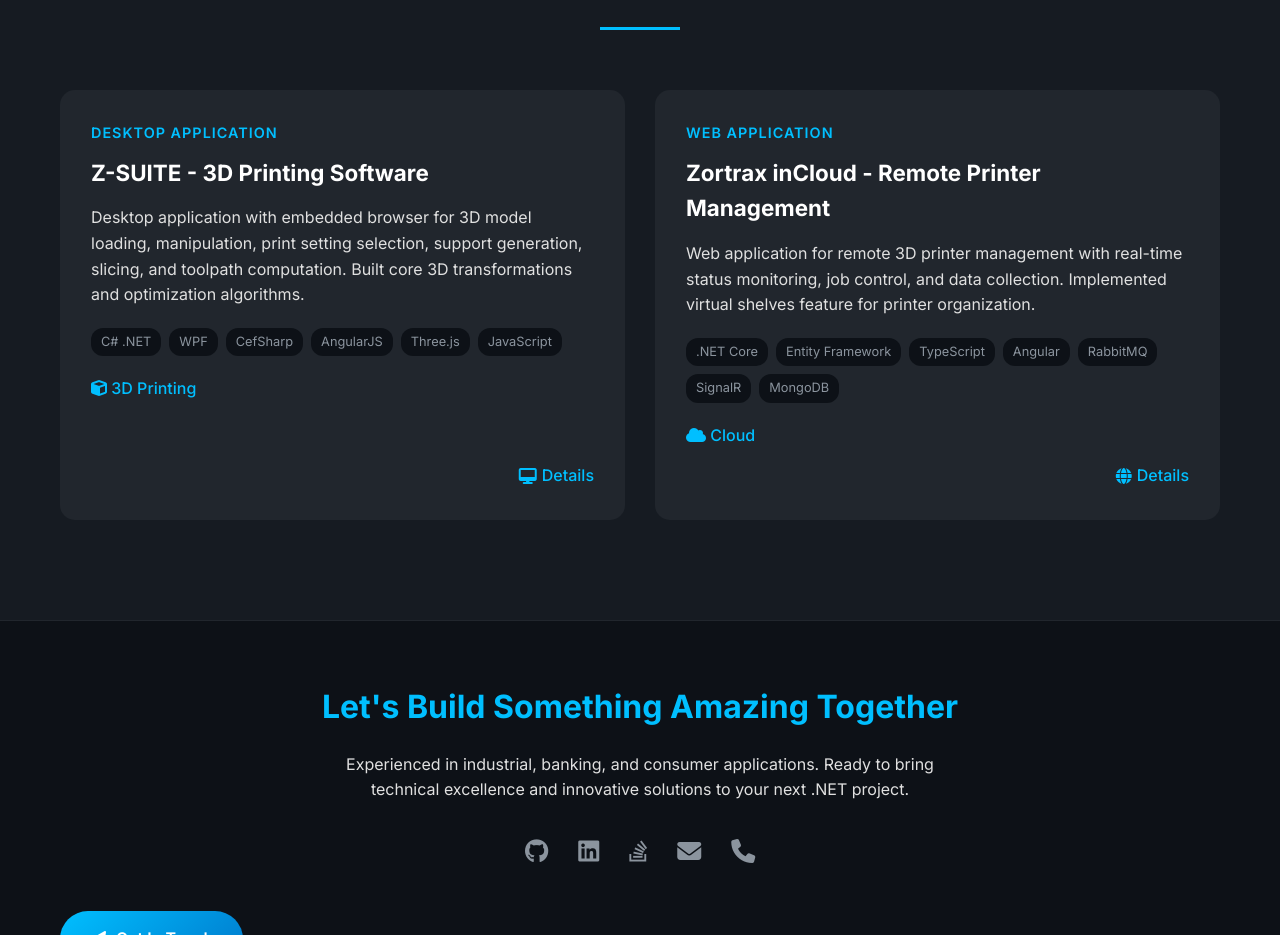
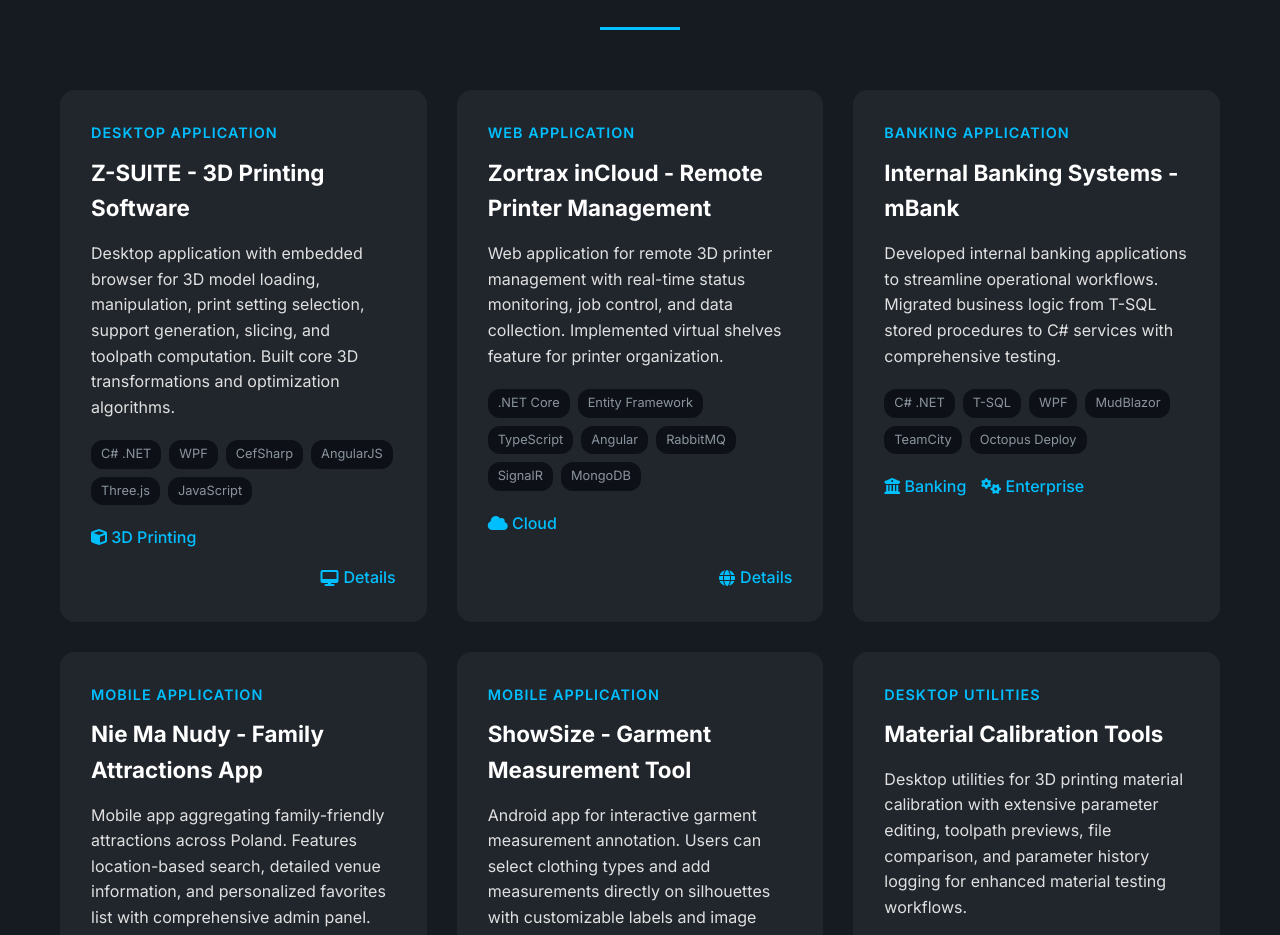
Before and after one commit to PawelWielga/dihor, a React (Vite) app: page / in a window 1280 px wide. Shown: the part 1865-2800 px from the top of the page. Built offline with nearby package versions, Linux system fonts and the light colour scheme.

Commit message:
Restore project cards

```diff
--- a/src/components/Projects.jsx
+++ b/src/components/Projects.jsx
@@ -75,6 +75,110 @@
               </Link>
             </div>
           </div>
+
+          <div className="project-card scroll-animate">
+            <div className="project-type">Banking Application</div>
+            <h3>Internal Banking Systems - mBank</h3>
+            <p>
+              Developed internal banking applications to streamline operational
+              workflows. Migrated business logic from T-SQL stored procedures to
+              C# services with comprehensive testing.
+            </p>
+            <div className="project-tech">
+              <span>C# .NET</span>
+              <span>T-SQL</span>
+              <span>WPF</span>
+              <span>MudBlazor</span>
+              <span>TeamCity</span>
+              <span>Octopus Deploy</span>
+            </div>
+            <div className="project-links">
+              <a href="#">
+                <i className="fas fa-university" /> Banking
+              </a>
+              <a href="#">
+                <i className="fas fa-cogs" /> Enterprise
+              </a>
+            </div>
+          </div>
+
+          <div className="project-card scroll-animate">
+            <div className="project-type">Mobile Application</div>
+            <h3>Nie Ma Nudy - Family Attractions App</h3>
+            <p>
+              Mobile app aggregating family-friendly attractions across Poland.
+              Features location-based search, detailed venue information, and
+              personalized favorites list with comprehensive admin panel.
+            </p>
+            <div className="project-tech">
+              <span>.NET Core</span>
+              <span>Blazor</span>
+              <span>.NET MAUI</span>
+              <span>Angular</span>
+              <span>Web API</span>
+              <span>MySQL</span>
+              <span>Entity Framework</span>
+            </div>
+            <div className="project-links">
+              <a href="#">
+                <i className="fas fa-mobile-alt" /> Mobile App
+              </a>
+              <a href="#">
+                <i className="fas fa-map-marker-alt" /> Location Based
+              </a>
+            </div>
+          </div>
+
+          <div className="project-card scroll-animate">
+            <div className="project-type">Mobile Application</div>
+            <h3>ShowSize - Garment Measurement Tool</h3>
+            <p>
+              Android app for interactive garment measurement annotation.
+              Users can select clothing types and add measurements directly on
+              silhouettes with customizable labels and image export
+              functionality.
+            </p>
+            <div className="project-tech">
+              <span>C# .NET</span>
+              <span>Xamarin.Forms</span>
+              <span>SkiaSharp</span>
+              <span>MVVM</span>
+              <span>Android</span>
+            </div>
+            <div className="project-links">
+              <a href="#">
+                <i className="fas fa-tshirt" /> Garment Tool
+              </a>
+              <a href="#">
+                <i className="fas fa-ruler" /> Measurements
+              </a>
+            </div>
+          </div>
+
+          <div className="project-card scroll-animate">
+            <div className="project-type">Desktop Utilities</div>
+            <h3>Material Calibration Tools</h3>
+            <p>
+              Desktop utilities for 3D printing material calibration with
+              extensive parameter editing, toolpath previews, file comparison,
+              and parameter history logging for enhanced material testing
+              workflows.
+            </p>
+            <div className="project-tech">
+              <span>C#</span>
+              <span>Windows Forms</span>
+              <span>WPF</span>
+              <span>File Processing</span>
+            </div>
+            <div className="project-links">
+              <a href="#">
+                <i className="fas fa-tools" /> Calibration
+              </a>
+              <a href="#">
+                <i className="fas fa-microscope" /> Analysis
+              </a>
+            </div>
+          </div>
         </div>
       </div>
     </section>
```
